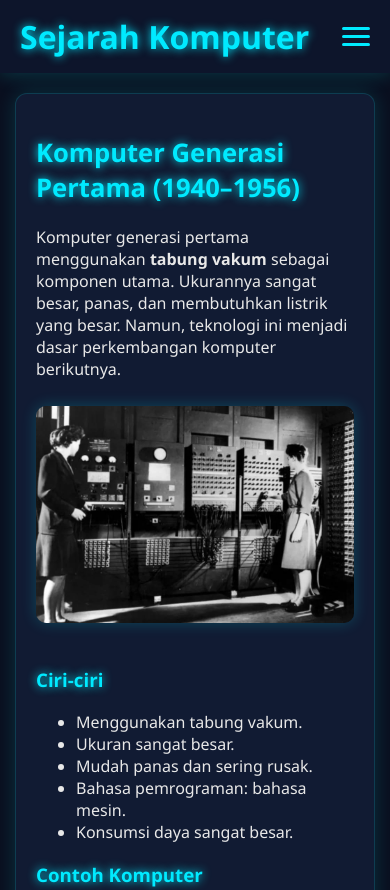
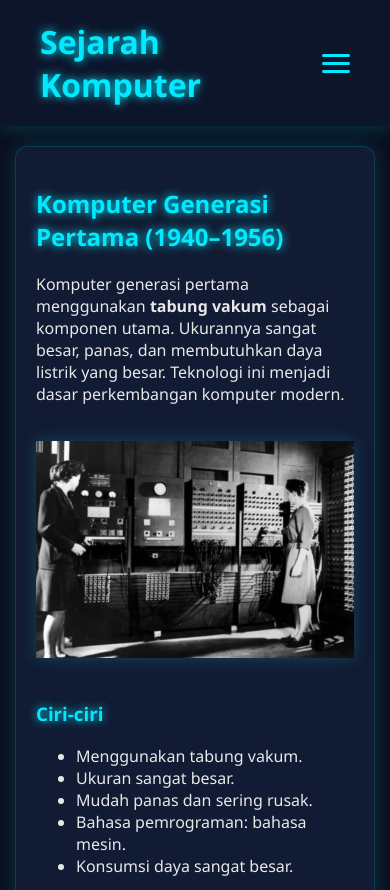
Before and after one commit to ekambete1-lab/web-sejarah, a plain HTML site: page generasi1.html in a window 390 px wide. Shown: the top 890 px of the page. Drawn offline with Linux system fonts and the light colour scheme.

Commit message:
Update generasi1.html

```diff
--- a/generasi1.html
+++ b/generasi1.html
@@ -6,43 +6,46 @@
   <title>Sejarah Komputer - Generasi 1</title>
 
   <style>
+    /* ==== STYLE DASAR HALAMAN ==== */
     body {
       margin: 0;
       font-family: 'Segoe UI', sans-serif;
-      background: #0a0f1f;
-      color: #e8e8e8;
-      overflow-x: hidden;
+      background: #0a0f1f;   /* Warna background gelap */
+      color: #e8e8e8;       /* Warna teks */
+      overflow-x: hidden;   /* Menghilangkan scroll horizontal */
     }
 
-    /* ===== HEADER ===== */
+    /* ==== BAGIAN HEADER ATAS ==== */
     header {
-      background: #0d152b;
+      background: #0d152b;  /* Warna biru gelap */
       padding: 20px 40px;
-      display: flex;
+      display: flex;         /* Menjadikan item sejajar kiri–kanan */
       justify-content: space-between;
       align-items: center;
       box-shadow: 0 0 20px rgba(0,255,255,0.2);
-      position: sticky;
+      position: sticky;      /* Header menempel di atas */
       top: 0;
       z-index: 100;
-      animation: slideDown 1s ease forwards;
+      animation: slideDown 1s ease forwards; /* Animasi muncul dari atas */
     }
 
+    /* ==== ANIMASI HEADER ==== */
     @keyframes slideDown {
       from { transform: translateY(-40px); opacity: 0; }
       to { transform: translateY(0); opacity: 1; }
     }
 
+    /* ==== JUDUL UTAMA DI HEADER ==== */
     header h1 {
       margin: 0;
-      color: #00eaff;
-      text-shadow: 0 0 10px #00eaff;
+      color: #00eaff;         /* Warna cyan */
+      text-shadow: 0 0 10px #00eaff; /* Efek glowing */
     }
 
-    /* ===== NAV ===== */
+    /* ==== MENU NAVIGASI ==== */
     nav {
       display: flex;
-      gap: 20px;
+      gap: 20px;  /* Jarak antar menu */
     }
 
     nav a {
@@ -54,28 +57,30 @@
       border-radius: 6px;
     }
 
+    /* Efek hover pada menu */
     nav a:hover {
       color: #00eaff;
       transform: scale(1.1);
       box-shadow: 0 0 10px #00eaff;
     }
 
-    /* ===== HAMBURGER ===== */
+    /* ==== HAMBURGER MENU (HP) ==== */
     .hamburger {
-      display: none;
+      display: none; /* Disembunyikan di desktop */
       cursor: pointer;
       flex-direction: column;
       gap: 5px;
     }
 
+    /* Garis-garis hamburger */
     .hamburger span {
       width: 28px;
       height: 3px;
       background: #00eaff;
-      display: block;
       border-radius: 4px;
     }
 
+    /* ==== MENU HP ==== */
     .mobile-nav {
       display: none;
       flex-direction: column;
@@ -96,12 +101,13 @@
       background: rgba(0,255,255,0.1);
     }
 
+    /* Animasi fade in */
     @keyframes fadeIn {
       from { opacity: 0; }
       to { opacity: 1; }
     }
 
-    /* ===== CONTENT ===== */
+    /* ==== AREA KONTEN ==== */
     .content {
       max-width: 900px;
       margin: 40px auto;
@@ -111,39 +117,48 @@
       box-shadow: 0 0 20px rgba(0,255,255,0.15);
       border: 1px solid rgba(0,255,255,0.15);
 
+      /* Untuk efek animasi reveal */
       opacity: 0;
       transform: translateY(40px);
       transition: 1s ease;
     }
 
+    /* Konten terlihat setelah ada scroll */
     .content.visible {
       opacity: 1;
       transform: translateY(0);
     }
 
+    /* Judul dan subjudul */
     h2, h3 {
       color: #00eaff;
       text-shadow: 0 0 10px #00eaff;
     }
 
+    /* Style gambar */
     img {
       width: 100%;
-      border-radius: 10px;
+      border-radius: 10px);
       margin: 20px 0;
       box-shadow: 0 0 15px rgba(0,255,255,0.2);
       transition: 0.3s ease;
     }
 
+    /* Efek zoom gambar */
     img:hover {
       transform: scale(1.03);
     }
 
+    /* Style video */
     video {
       border-radius: 12px;
+      width: 100%;
+      height: auto;
       box-shadow: 0 0 15px rgba(0,255,255,0.25);
+      margin-top: 20px;
     }
 
-    /* ===== FOOTER ===== */
+    /* ==== FOOTER ==== */
     footer {
       text-align: center;
       padding: 20px;
@@ -154,31 +169,20 @@
       animation-delay: 0.5s;
     }
 
-    /* ===== RESPONSIVE ===== */
+    /* ==== RESPONSIVE (HP) ==== */
     @media (max-width: 650px) {
-      header {
-        padding: 15px 20px;
-      }
 
       nav {
-        display: none;
+        display: none; /* Menu desktop disembunyikan */
       }
 
       .hamburger {
-        display: flex;
+        display: flex;  /* Tampilkan hamburger */
       }
 
       .content {
         margin: 20px 15px;
         padding: 20px;
-      }
-
-      h2 {
-        font-size: 1.6rem;
-      }
-
-      img {
-        margin-top: 10px;
       }
     }
   </style>
@@ -186,15 +190,18 @@
 
 <body>
 
+  <!-- ==== HEADER ==== -->
   <header>
     <h1>Sejarah Komputer</h1>
 
+    <!-- Tombol hamburger untuk HP -->
     <div class="hamburger" onclick="toggleMenu()">
       <span></span>
       <span></span>
       <span></span>
     </div>
 
+    <!-- Menu Desktop -->
     <nav>
       <a href="index.html">Home</a>
       <a href="generasi1.html">Generasi 1</a>
@@ -202,10 +209,10 @@
       <a href="generasi3.html">Generasi 3</a>
       <a href="generasi4.html">Generasi 4</a>
       <a href="generasi5.html">Generasi 5</a>
-      <!-- <a href="tentang.html">Tentang</a> -->
     </nav>
   </header>
 
+  <!-- Menu Pada HP -->
   <div id="mobileMenu" class="mobile-nav">
     <a href="index.html">Home</a>
     <a href="generasi1.html">Generasi 1</a>
@@ -213,19 +220,22 @@
     <a href="generasi3.html">Generasi 3</a>
     <a href="generasi4.html">Generasi 4</a>
     <a href="generasi5.html">Generasi 5</a>
-    <!-- <a href="tentang.html">Tentang</a> -->
   </div>
 
+  <!-- ==== KONTEN HALAMAN ==== -->
   <div class="content reveal">
+
+    <!-- Judul utama -->
     <h2>Komputer Generasi Pertama (1940–1956)</h2>
+
     <p>
       Komputer generasi pertama menggunakan <b>tabung vakum</b> sebagai komponen utama.
-      Ukurannya sangat besar, panas, dan membutuhkan listrik yang besar.
-      Namun, teknologi ini menjadi dasar perkembangan komputer berikutnya.
+      Ukurannya sangat besar, panas, dan membutuhkan daya listrik yang besar.
+      Teknologi ini menjadi dasar perkembangan komputer modern.
     </p>
 
-    <img src="assets/Generasi1.jpeg" alt="Komputer ENIAC" />
-
+    <!-- Gambar dari folder assets -->
+    <img src="assets/Generasi1.jpeg" alt="Komputer ENIAC">
 
     <h3>Ciri-ciri</h3>
     <ul>
@@ -245,34 +255,42 @@
 
     <h3>Video</h3>
 
-<video
-  width="100%"
-  height="400"
-  controls
-  style="border-radius: 12px; box-shadow: 0 0 15px rgba(0,255,255,0.25);">
-  <source src="assets/Generasi1.1.mp4" type="video/mp4">
-</video>
+    <!-- Video lokal dari folder assets -->
+    <video controls>
+      <source src="assets/Generasi1.1.mp4" type="video/mp4">
+    </video>
+
   </div>
 
+  <!-- ==== FOOTER ==== -->
   <footer>
     &copy; 2025 - Sejarah Komputer Generasi 1
   </footer>
 
   <script>
+    /* ==== FUNGSI TOMBOL HAMBURGER ==== */
     function toggleMenu() {
       const menu = document.getElementById("mobileMenu");
+      /* Menampilkan atau menyembunyikan menu HP */
       menu.style.display = menu.style.display === "flex" ? "none" : "flex";
     }
 
+    /* Mengambil semua elemen yang menggunakan class "reveal" */
     const reveals = document.querySelectorAll(".reveal");
 
+    /* Animasi konten muncul saat discroll */
     function checkAnimation() {
       reveals.forEach((el) => {
         const top = el.getBoundingClientRect().top;
-        if (top < window.innerHeight - 100) el.classList.add("visible");
+
+        /* Jika elemen sudah masuk ke area layar → tambahkan class visible */
+        if (top < window.innerHeight - 100) {
+          el.classList.add("visible");
+        }
       });
     }
 
+    /* Menjalankan animasi saat scroll dan saat halaman pertama kali dimuat */
     window.addEventListener("scroll", checkAnimation);
     window.onload = checkAnimation;
   </script>
```
